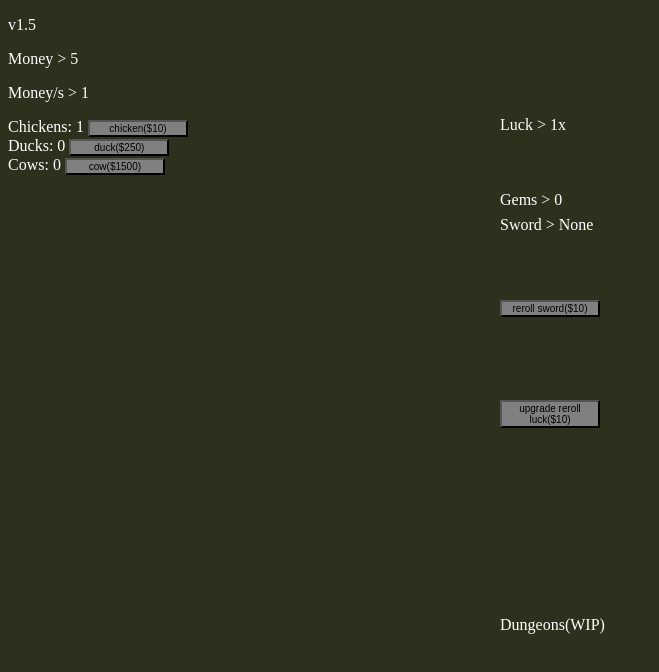
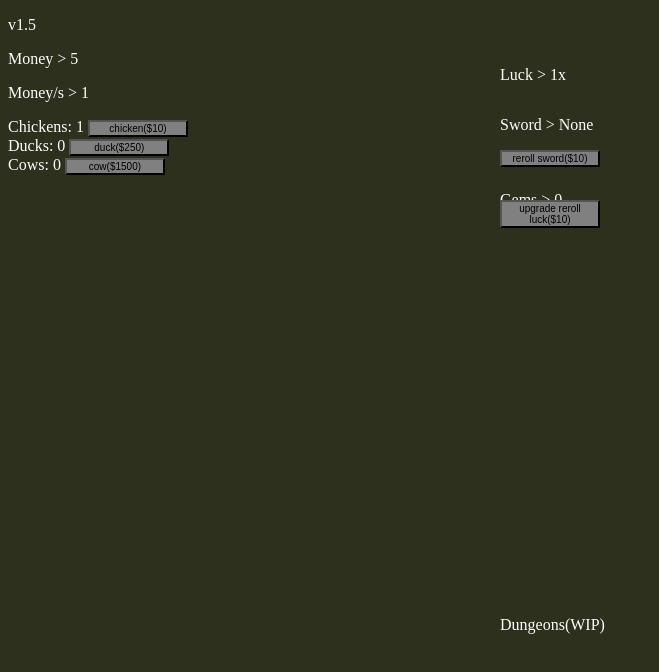
Before and after one commit to zw-yes/testing, a plain HTML site: page index.html in a window 1280 px wide. Shown: the whole page, without its empty margins (0-659 px from the left). Drawn offline with Linux system fonts and the light colour scheme.

Commit message:
Update index.html

```diff
--- a/index.html
+++ b/index.html
@@ -36,10 +36,10 @@
   <!-- swords :D -->
   <div>
     <p id="gems" style="display: inline; position: absolute; left: 500px">Gems > 0</p>
-    <p id="luck" style="display: inline; position: absolute; left: 500px; top: 100px">Luck > 1x</p>
-    <p id="sword" style="display: inline; position: absolute; left: 500px; top: 200px">Sword > None</p>
-    <button id="reroll" style="display: inline; position: absolute; left: 500px; top: 300px">reroll sword($10)</button>
-    <button id="upgrade" style="display: inline; position: absolute; left: 500px; top: 400px">upgrade reroll luck($10)</button>
+    <p id="luck" style="display: inline; position: absolute; left: 500px; top: 50px">Luck > 1x</p>
+    <p id="sword" style="display: inline; position: absolute; left: 500px; top: 100px">Sword > None</p>
+    <button id="reroll" style="display: inline; position: absolute; left: 500px; top: 150px">reroll sword($10)</button>
+    <button id="upgrade" style="display: inline; position: absolute; left: 500px; top: 200px">upgrade reroll luck($10)</button>
   </div>
 
   <!-- dungeons -->
```
